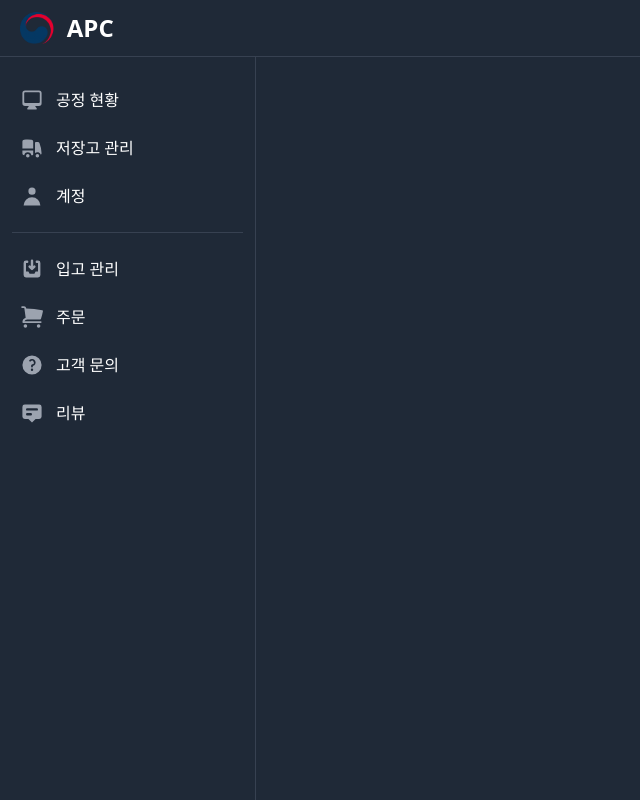
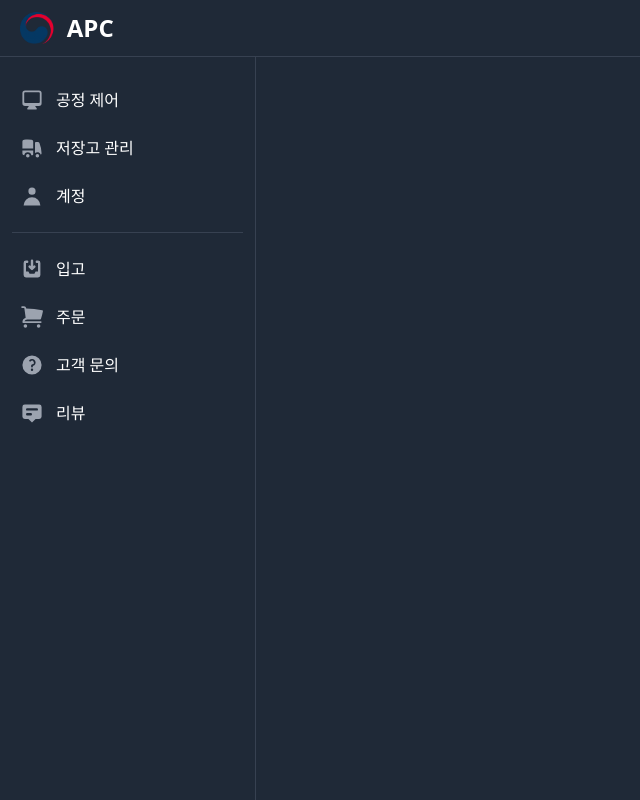
Before and after one commit to good9804/APCDashBoard, a Vue app in the folder front/: page / in a window 1280 px wide. Shown: the whole page, without its empty margins (0-640 px from the left). Built offline with nearby package versions, Linux system fonts and the light colour scheme; no server answers; the HTML template or start-up script is replaced by a standard one.

Commit message:
NavBar 변경

```diff
--- a/front/src/components/NavBar.vue
+++ b/front/src/components/NavBar.vue
@@ -98,20 +98,20 @@
                     d="M2 4.25A2.25 2.25 0 014.25 2h11.5A2.25 2.25 0 0118 4.25v8.5A2.25 2.25 0 0115.75 15h-3.105a3.501 3.501 0 001.1 1.677A.75.75 0 0113.26 18H6.74a.75.75 0 01-.484-1.323A3.501 3.501 0 007.355 15H4.25A2.25 2.25 0 012 12.75v-8.5zm1.5 0a.75.75 0 01.75-.75h11.5a.75.75 0 01.75.75v7.5a.75.75 0 01-.75.75H4.25a.75.75 0 01-.75-.75v-7.5z"
                   ></path>
                 </svg>
-                <span class="ml-3">공정 현황</span>
+                <span class="ml-3">공정 제어</span>
               </div>
               <div v-if="show_drop_down_1" id="mega-menu-full-image-dropdown">
                 <a
                   href="/dashboard"
                   class="flex items-center p-2 text-base font-normal text-gray-900 rounded-lg dark:text-white hover:bg-gray-100 dark:hover:bg-gray-700"
                 >
-                  <span class="ml-3">APC</span>
+                  <span class="ml-3">품질 선별</span>
                 </a>
                 <a
                   href="/dashboard/view/storage"
                   class="flex items-center p-2 text-base font-normal text-gray-900 rounded-lg dark:text-white hover:bg-gray-100 dark:hover:bg-gray-700"
                 >
-                  <span class="ml-3">저온 저장고</span>
+                  <span class="ml-3">저장 보관</span>
                 </a>
               </div>
             </button>
@@ -234,7 +234,7 @@
                     d="M3 5a2 2 0 012-2h1a1 1 0 010 2H5v7h2l1 2h4l1-2h2V5h-1a1 1 0 110-2h1a2 2 0 012 2v10a2 2 0 01-2 2H5a2 2 0 01-2-2V5z"
                   ></path>
                 </svg>
-                <span class="flex-1 ml-3 whitespace-nowrap">입고 관리</span>
+                <span class="flex-1 ml-3 whitespace-nowrap">입고</span>
               </div>
             </button>
             <div v-if="show_drop_down_3" id="mega-menu-full-image-dropdown">
@@ -242,20 +242,20 @@
                 href="/product/import"
                 class="flex items-center p-2 text-gray-900 rounded-lg dark:text-white hover:bg-gray-100 dark:hover:bg-gray-700"
               >
-                <span class="flex-1 ml-3 whitespace-nowrap">입고</span>
+                <span class="flex-1 ml-3 whitespace-nowrap">원물 등록</span>
               </a>
               <a
                 href="/product/import/input"
                 class="flex items-center p-2 text-gray-900 rounded-lg dark:text-white hover:bg-gray-100 dark:hover:bg-gray-700"
               >
-                <span class="flex-1 ml-3 whitespace-nowrap">투입 관리</span>
+                <span class="flex-1 ml-3 whitespace-nowrap">공정 대기</span>
               </a>
 
               <a
                 href="/product/import/view"
                 class="flex items-center p-2 text-gray-900 rounded-lg dark:text-white hover:bg-gray-100 dark:hover:bg-gray-700"
               >
-                <span class="flex-1 ml-3 whitespace-nowrap">입고내역</span>
+                <span class="flex-1 ml-3 whitespace-nowrap">처리 내역</span>
               </a>
             </div>
           </li>
```
